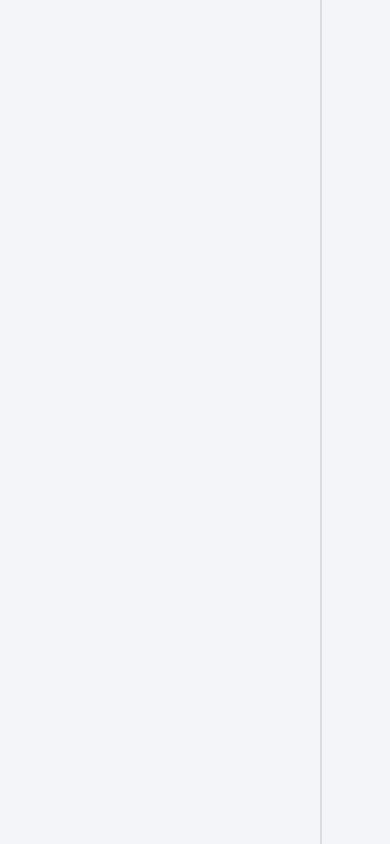
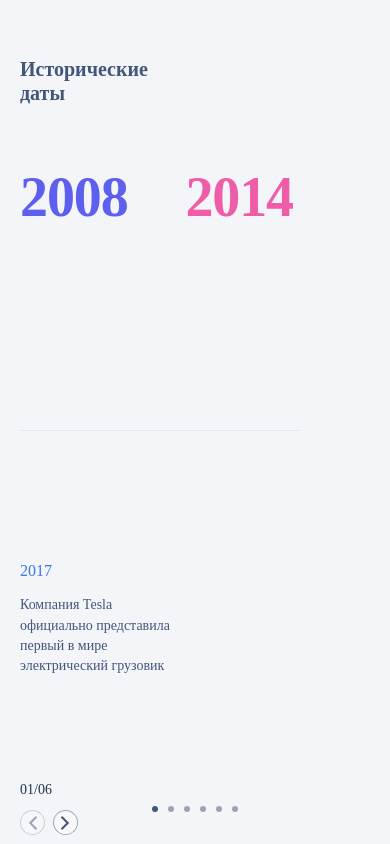
Before and after one commit to KarimovFreedlee/calendar-app, a React (Vite) app: page / in a window 390 px wide. Built offline with nearby package versions, Linux system fonts and the light colour scheme.

Commit message:
slider 320 width css fixed

```diff
--- a/src/components/slider.tsx
+++ b/src/components/slider.tsx
@@ -3,7 +3,6 @@
 import { Swiper, SwiperSlide } from 'swiper/react';
 import "../css/slider.scss"
 import 'swiper/scss';
-import 'swiper/css/pagination';
 import { useAppSelector } from '../store/store';
 
 export default function Slider() {
@@ -21,7 +20,12 @@
     const textClass = `${elementClass}__text`
 
     useEffect(() => {
-        setSlidesPerView(getElementsByIndex(currentIndex).length < 3 ? getElementsByIndex(currentIndex).length : 3)
+        const { innerWidth: width } = window;
+
+        if(width < 430) {
+            setSlidesPerView(2)
+        } else
+            setSlidesPerView(getElementsByIndex(currentIndex).length < 3 ? getElementsByIndex(currentIndex).length : 3)
     }, [currentIndex])
 
     function handleRightButtonClick() {
@@ -42,13 +46,13 @@
             <Swiper
                 spaceBetween={25}
                 resizeObserver={false}
-                slidesPerView={2}
+                slidesPerView={slidesPerView}
                 onSlideChange={(swiper) => setSlideIndex(swiper.activeIndex)}
                 onSwiper={(swiper) => setSwiper(swiper)}
             >
-                {getElementsByIndex(currentIndex).map(item => {
+                {getElementsByIndex(currentIndex).map((item, key) => {
                     return <SwiperSlide key={crypto.randomUUID()}>
-                        <div className={elementClass}>
+                        <div className={`${elementClass} ${elementClass}${slideIndex === key ? `-active` : ``}`}>
                             <p className={headerClass}>
                                 {item.year}
                             </p>
--- a/src/css/body.scss
+++ b/src/css/body.scss
@@ -13,10 +13,10 @@
 
     position: relative;
 
-    margin-left: 320px;
+    margin-left: 16%;
     border-left: 1px solid rgb(0 0 0 / 10%);
     border-right: 1px solid rgb(0 0 0 / 10%);
-    margin-right: 160px;
+    margin-right: 8%;
 
     &__header-container {
         width: 432px;
@@ -152,7 +152,7 @@
 
         &__pagination {
             display: none;
-            justify-content: space-around;
+            justify-content: space-between;
 
             width: 86px;
 
@@ -243,7 +243,7 @@
 
 }
 
-@media screen and (max-width: 330px) {
+@media screen and (max-width: 420px) {
     .body {
         display: flex;
         flex-direction: column;
--- a/src/css/slider.scss
+++ b/src/css/slider.scss
@@ -10,15 +10,17 @@
         justify-content: center;
         align-items: center;
 
+        padding: 0px;
+
         margin: 0 40px;
 
         background-color: #fff;
         border-radius: 50%;
-        width: 40px;
+        width: 50px;
         height: 40px;
         box-shadow: 0px 0px 15px rgba(56, 119, 238, 0.1);
 
-        &-right {
+        &-left {
             transform: rotateZ(180deg);
         }
     }
@@ -66,10 +68,12 @@
 
 
 
-@media screen and (max-width: 330px) {
+@media screen and (max-width: 420px){
     .slider {
         display: flex;
         align-items: center;
+        position: absolute;
+        bottom: 20%;
 
         max-width: 100%;
         padding-top: 56px;
@@ -89,9 +93,15 @@
         align-items: flex-start;
         justify-content: center;
 
+        opacity: 0.4;
+
         cursor: grab;
 
         width: 320px;
+
+        &-active {
+            opacity: 1;
+        }
 
         &__header {
             width: 26px;
```
Also changed, not shown: src/assets/arrow-slider.svg (added).
